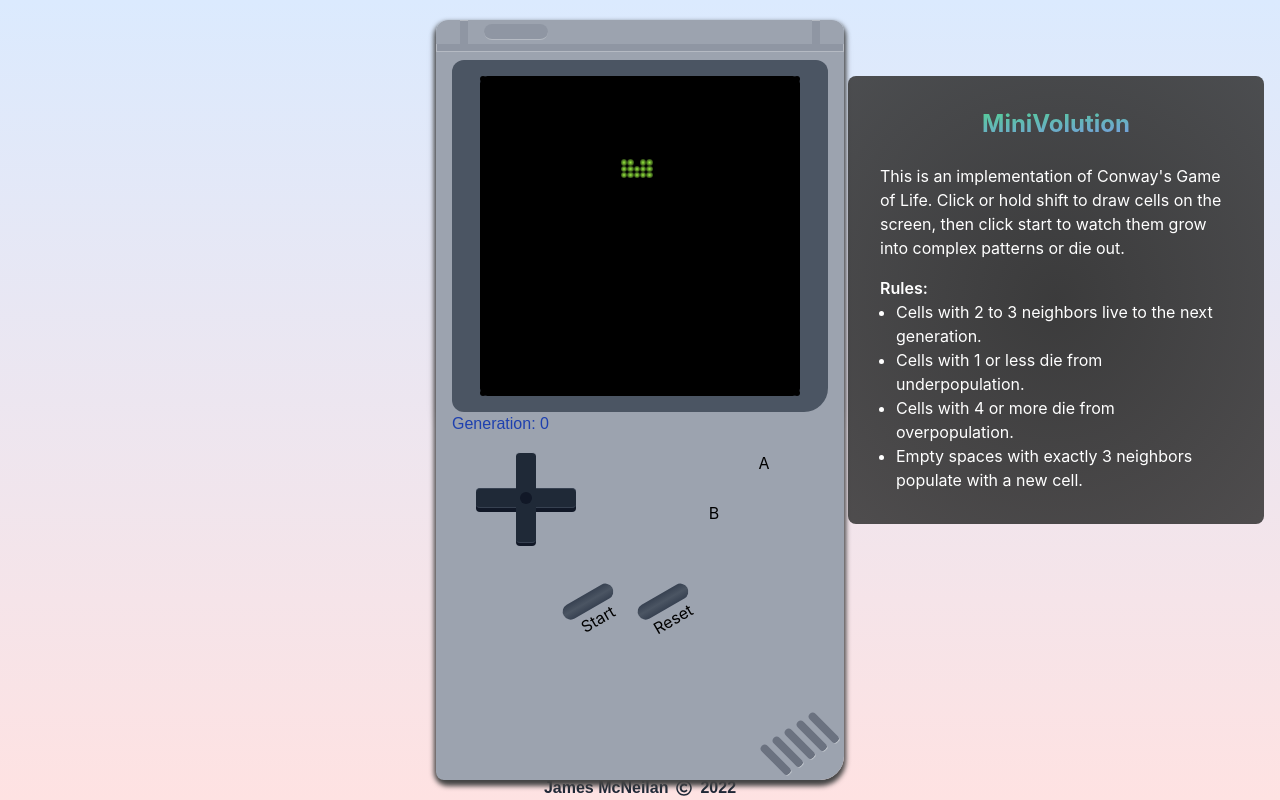
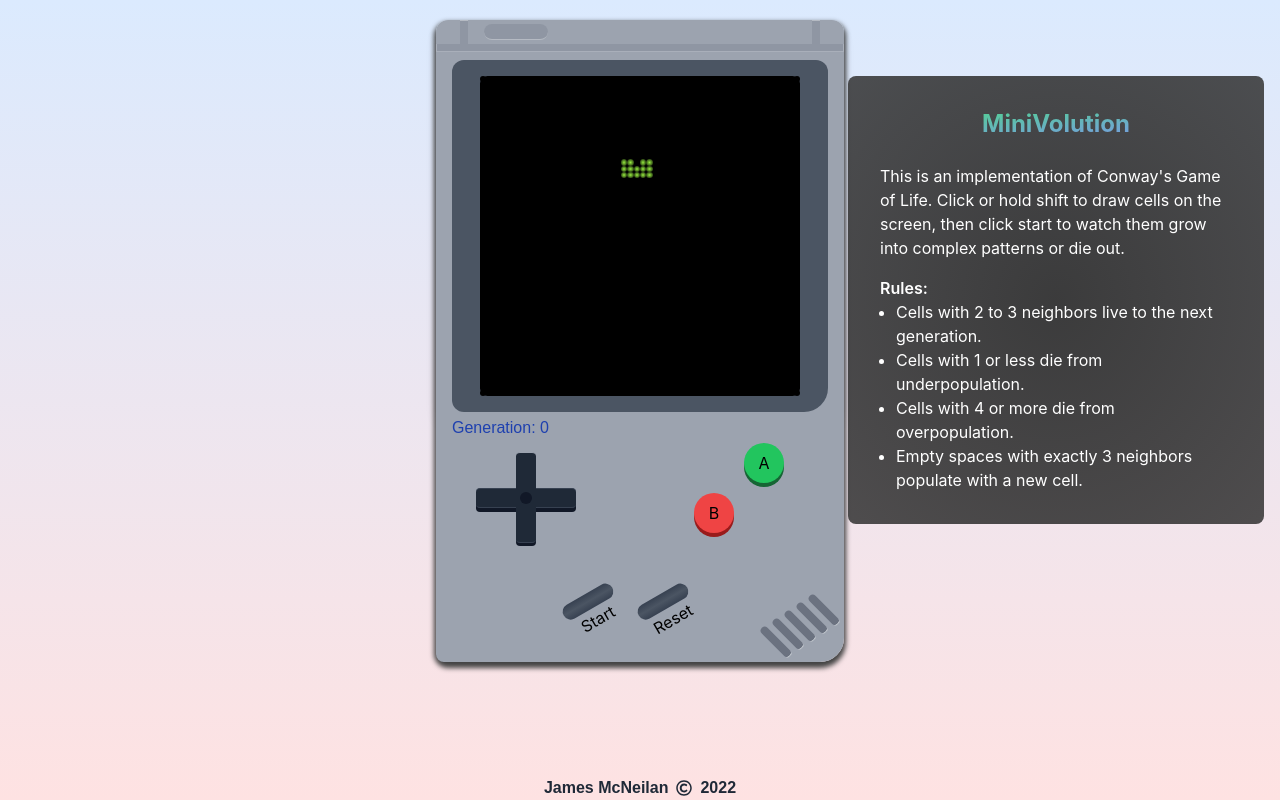
Before and after one commit to JaundiceJack/minivolution, a React (Create React App) app in the folder public/: page / in a window 1280 px wide. Built offline with nearby package versions, Linux system fonts and the light colour scheme.

Commit message:
fixing display

```diff
--- a/public/src/components/pages/home/_home.js
+++ b/public/src/components/pages/home/_home.js
@@ -3,7 +3,7 @@ import Instructions from "./instructions.js";
 
 const Home = () => {
   return (
-    <div className="h-full flex xl:flex-row flex-col justify-center relative mt-5">
+    <div className="flex xl:flex-row flex-col justify-center relative mt-5 mb-5">
       <Game />
       <Instructions />
     </div>
--- a/public/src/components/pages/home/dPad.js
+++ b/public/src/components/pages/home/dPad.js
@@ -13,7 +13,7 @@ const DPad = () => {
         onMouseLeave={(e) => setUp(false)}
         id="dpad-up"
         className={`mx-auto absolute left-10 w-5 h-10 bg-gray-800
-        rounded-t border-t border-gray-400 transform duration-150 hover:translate-y-1
+        rounded-t border-t border-gray-400 transform duration-150 hover:translate-y-0.5
         ${down && "lift-up"}`}
       />
       <div
--- a/public/src/components/pages/home/game.js
+++ b/public/src/components/pages/home/game.js
@@ -102,7 +102,7 @@ const Game = () => {
   return (
     <div
       className={`flex flex-col items-center justify-center
-      sm:m-0 mx-3 mb-10 container-shadow rounded-xl rounded-br-3xl`}
+      sm:m-0 mx-3 sm:mb-0 mb-10 container-shadow rounded-xl rounded-br-3xl`}
     >
       <GameWindow cells={cells} toggleCell={toggleCell} size={gridSize} />
 
--- a/public/src/components/pages/home/gameControls.js
+++ b/public/src/components/pages/home/gameControls.js
@@ -6,8 +6,8 @@ import Speaker from "./speaker";
 const GameControls = ({ play, generation, togglePlay, reset }) => {
   return (
     <div
-      style={{ minHeight: 250 + "px" }}
-      className={`flex flex-row h-full w-full
+      style={{ height: 250 + "px" }}
+      className={`self-start flex flex-row w-full
         rounded-bl-lg rounded-br-3xl bg-gray-400 relative`}
     >
       <DPad />
@@ -23,7 +23,7 @@ const GameControls = ({ play, generation, togglePlay, reset }) => {
       />
       <Button text="Reset" x={205} y={180} action={reset} />
 
-      <div className="ml-4 font-jose text-blue-800">{`Generation: ${generation}`}</div>
+      <div className="mt-1 ml-4 font-jose text-blue-800">{`Generation: ${generation}`}</div>
 
       <Speaker />
     </div>
--- a/public/src/components/pages/home/gameWindow.js
+++ b/public/src/components/pages/home/gameWindow.js
@@ -30,12 +30,12 @@ const GameWindow = ({ size, cells, toggleCell }) => {
   };
 
   return (
-    <div className="h-full w-full rounded-t-xl">
+    <div className="w-full rounded-t-xl">
       <div className="pt-6 bg-gray-400 rounded-t-xl shadow-lg relative">
-        <div className="absolute left-6 top-0 h-6 w-2 bg-gray-500 opacity-25 border-t  border-white" />
-        <div className="absolute right-6 top-0 h-6 w-2 bg-gray-500 opacity-25 border-t  border-white" />
+        <div className="absolute left-6 top-0 h-6 w-2 bg-gray-500 opacity-25 border-t border-white" />
+        <div className="absolute right-6 top-0 h-6 w-2 bg-gray-500 opacity-25 border-t border-white" />
         <div className="absolute left-12 top-1 h-4 w-16 bg-gray-500 opacity-25 rounded-full border-b border-white" />
-        <div className="w-full h-2 bg-gray-500 mb-2 opacity-25 border-r border-l border-white border-b" />
+        <div className="w-full h-2 bg-gray-500 mb-2 opacity-25 border-r border-l border-gray-300 border-b" />
         <div className="mx-4 sm:px-7 py-4 bg-gray-600 rounded-xl rounded-br-3xl">
           <div
             className="h-80 w-80 bg-black rounded-lg mx-auto"
--- a/public/src/components/pages/home/knob.js
+++ b/public/src/components/pages/home/knob.js
@@ -4,12 +4,16 @@ const Knob = ({ label, text, x, y, color = "green", action, disabled }) => {
       style={{ right: x + "px", top: y + "px" }}
       className={`absolute flex flex-row items-center`}
     >
-      <div className={`absolute rounded-full bg-${color}-800 w-10 h-10 z-0`} />
+      <div
+        className={`absolute rounded-full w-10 h-10 z-0
+          ${color === "green" ? "bg-green-800" : "bg-red-800"}`}
+      />
       <button
         onClick={!disabled && action}
-        className={`rounded-full bg-${color}-500 w-10 h-10 z-10 outline-none
+        className={`rounded-full w-10 h-10 z-10 outline-none
         transform duration-150 -translate-y-1 hover:translate-y-0
-        ${disabled && " disabled translate-y-0 opacity-50"}`}
+        ${disabled && " disabled translate-y-0 opacity-50"}
+        ${color === "green" ? "bg-green-500" : "bg-red-500"}`}
       >
         {label}
       </button>
```
